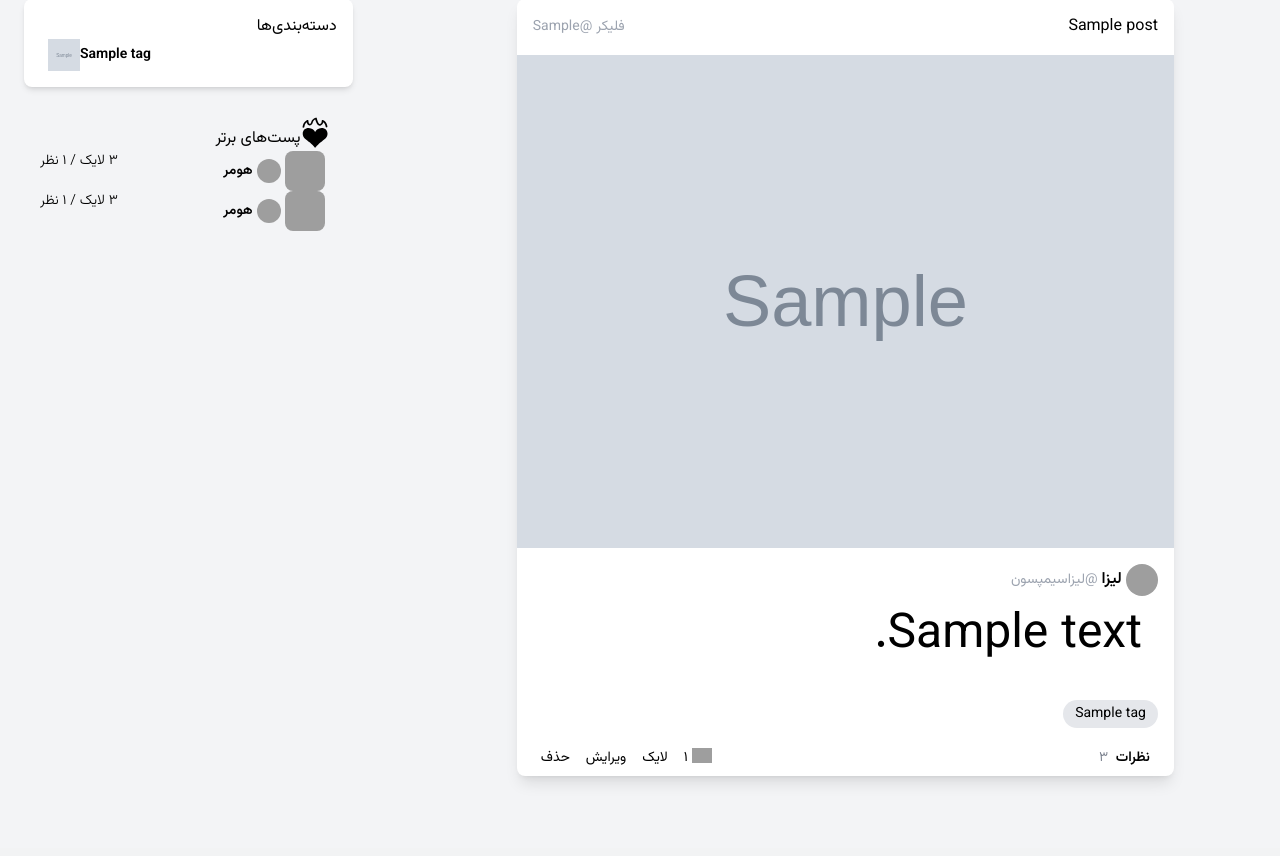
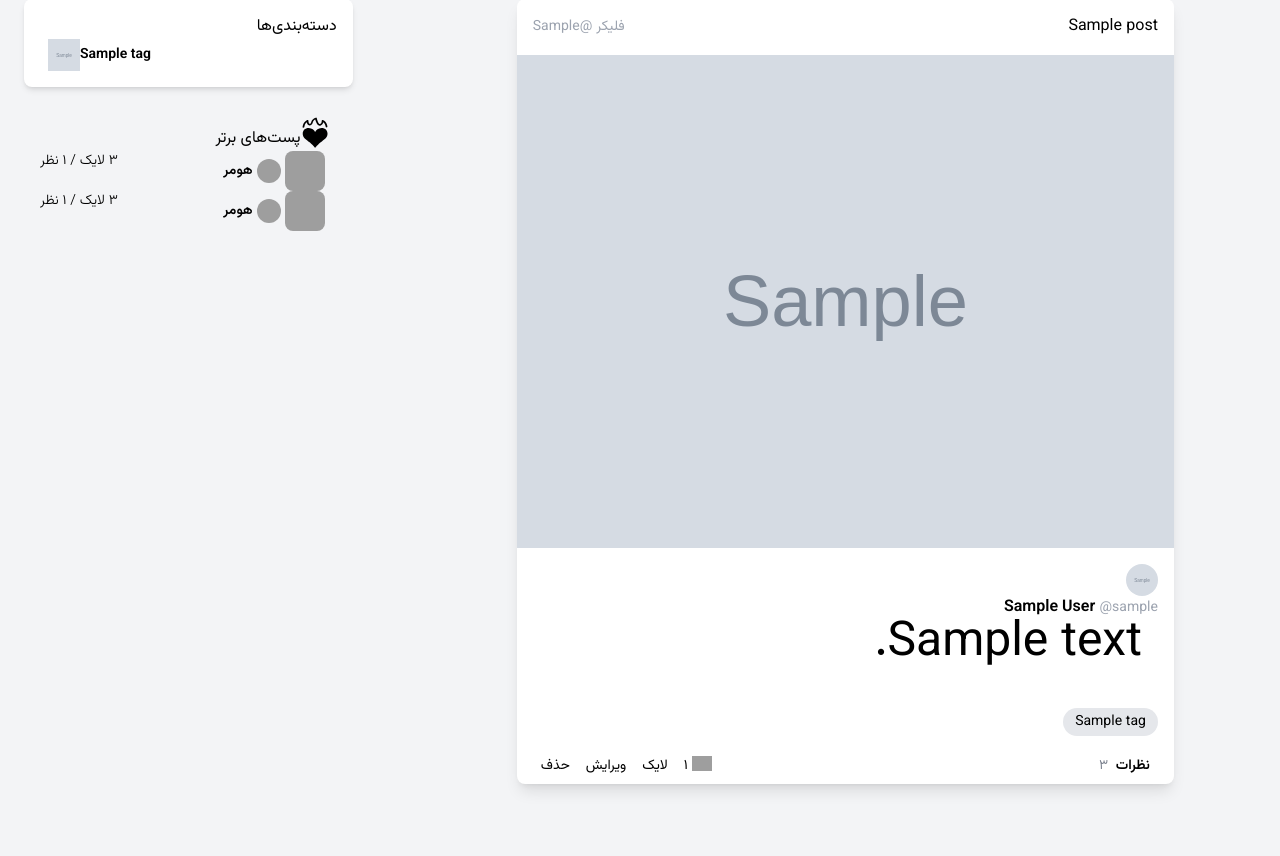
Before and after one commit to yazdancode/chat, a Django app: page / in a window 1280 px wide. Shown: the part 453-1309 px from the top of the page. Before the commit the page ends 1235 px from the top, so only its background shows below. Run offline with Django 5.2, Linux system fonts and the light colour scheme; tables that the repository leaves empty hold one stand-in row (values such as "Sample post"); grey boxes marked "Sample" are stand-in pictures; some libraries are stand-ins or nearby versions; grey boxes are pictures that could not be loaded.

Commit message:
User Profile Pages - Building a web app with Django

```diff
--- a/Chat/settings.py
+++ b/Chat/settings.py
@@ -107,3 +107,5 @@ LOGIN_REDIRECT_URL = "/"
 EMAIL_BACKEND = "django.core.mail.backends.console.EmailBackend"
 ACCOUNT_AUTHENTICATION_METHOD = "email"
 ACCOUNT_EMAIL_REQUIRED = True
+
+ACCOUNT_USERNAME_BLACKLIST = ["admin", "accounts", "profile", "category", "post"]
--- a/Post/models.py
+++ b/Post/models.py
@@ -1,10 +1,15 @@
 import uuid
+
+from django.contrib.auth.models import User
 from django.db import models
 
 
 class Post(models.Model):
     title = models.CharField(max_length=500)
     image = models.URLField(max_length=1000, blank=True, null=True)
+    author = models.ForeignKey(
+        User, on_delete=models.SET_NULL, null=True, related_name="posts"
+    )
     artist = models.CharField(max_length=500, null=True)
     url = models.URLField(max_length=500, null=True, blank=True)
     body = models.TextField()
--- a/Post/templates/posts/post.html
+++ b/Post/templates/posts/post.html
@@ -1,3 +1,4 @@
+{% load static %}
 <article class="card bg-white shadow-lg rounded-lg overflow-hidden mb-6">
                 <div class="flex items-center justify-between px-4 h-14">
                     <h3 class="text-start leading-5 ml-1">{{ post.title }}</h3>
@@ -7,11 +8,18 @@
                     <a href="{%url 'post-detail' post.id%}"><img class="w-full" src="{{ post.image }}" alt="post"></a>
                 </figure>
                 <div class="p-4 pb-2">
-                    <a class="flex items-center gap-1 mb-4" href="#">
-                        <img class="w-8 h-8 object-cover rounded-full" src="https://img.icons8.com/small/96/A9A9A9/happy.png" alt="User Image">
-                        <span class="font-bold hover:underline">لیزا</span>
-                        <span class="text-sm text-gray-400">@لیزاسیمپسون</span>
+                    {% if post.author %}
+                    <a href="{% url 'profile' username=user.username %}">
+                        <img class="w-8 h-8 object-cover rounded-full" src="{{ post.author.profile.avatar }}" alt="User Image">
+                        <span class="font-bold hover:underline">{{ post.author.profile.name }}</span>
+                        <span class="text-sm text-gray-400">@{{ post.author.username }}</span>
                     </a>
+                    {% else %}
+                    <div class="flex items-center gap-1 mb-4">
+                        <img class="w-8 h-8 object-cover roundefd-full" src="{% static 'Post/images/avatar_default.svg' %}" alt="#">
+                        <span class="font-bold hover:underline">no author</span>
+                    </div>
+                    {% endif %}
                     <p class="text-5xl mb-10 px-4 font1">{{ post.body }}</p>
                     <div class="flex items-center gap-2 text-sm mb-5 flex-wrap">
                         {% for tag in post.tags.all %}
--- a/User/models.py
+++ b/User/models.py
@@ -1,6 +1,7 @@
 from django.db import models
 from django.contrib.auth.models import User
 from django.contrib.auth.hashers import make_password
+from django.templatetags.static import static
 
 
 class Profile(models.Model):
@@ -23,3 +24,17 @@ class Profile(models.Model):
             self.username = self.username.strip().lower()
 
         super().save(*args, **kwargs)
+
+    @property
+    def avatar(self):
+        try:
+            avatar = self.image.url
+        except:
+            avatar = static("images/avatar_default.svg")
+        return avatar
+
+    @property
+    def name(self):
+        if self.user.first_name and self.user.last_name:
+            return f"{self.user.first_name} {self.user.last_name}"
+        return self.user.username
--- a/User/templates/users/profile_edit.html
+++ b/User/templates/users/profile_edit.html
@@ -1,9 +1,9 @@
 <h1>Edit Post</h1>
 <div class="card p-4">
     <div class="flex items-center mb-4">
-        <img class="w-20 h-20 object-cover rounded-xl mr-4" src="{{ user.profile.image.url }}">
+        <img class="w-20 h-20 object-cover rounded-xl mr-4" src="{{ user.profile.avatar }}">
         <div class="text-center max-w-md">
-            <h1 id="username">{{ user.profile.username }}</h1>
+            <h1 id="username">{{ user.profile.name }}</h1>
             <div class="text-gray-400 mb-2 -mt-3">@{{ user.username }}</div>
         </div>
     </div>
--- a/User/urls.py
+++ b/User/urls.py
@@ -1,8 +1,7 @@
 from django.urls import path
-
-from User.views import ProfileView, ProfileEditView
+from .views import ProfileView, ProfileEditView
 
 urlpatterns = [
-    path("profile/", ProfileView.as_view(), name="profile"),
-    path("profile/edit", ProfileEditView.as_view(), name="profile-edit"),
+    path("profile/<str:username>/", ProfileView.as_view(), name="profile"),
+    path("profile/edit/", ProfileEditView.as_view(), name="profile-edit"),
 ]
--- a/requirements.txt
+++ b/requirements.txt
@@ -9,6 +9,7 @@ Django==5.1.4
 django-allauth==0.54.0
 django-cleanup==9.0.0
 idna==3.10
+isort==5.13.2
 oauthlib==3.2.2
 pillow==11.0.0
 pycairo==1.27.0
--- a/templates/includes/header.html
+++ b/templates/includes/header.html
@@ -1,7 +1,7 @@
 {% load static %}
 <header x-data="{ mobilenavOpen: false }" class="md:flex items-center justify-between [&>*]:px-8 bg-gray-800 h-20 text-white sticky top-0 z-40">
     <div class="flex items-center justify-between h-20">
-        <!-- لوگو -->
+        <!-- Logo -->
         <div>
             <a class="flex items-center gap-1" href="/">
                 <img class="w-6 mr-1 -mt-1" src="{% static 'Post/images/fireheart_white.svg' %}" alt="heart"/>
@@ -9,7 +9,7 @@
             </a>
         </div>
 
-        <!-- آیکون موبایل -->
+        <!-- Mobile Icon -->
         <div class="md:hidden">
             <a @click="mobilenavOpen = !mobilenavOpen" class="h-12 w-12 flex items-center justify-center cursor-pointer hover:bg-gray-700 rounded-lg">
                 <img x-show="!mobilenavOpen" class="w-6 h-6 select-none" src="https://img.icons8.com/small/64/ffffff/menu.png" alt="menu"/>
@@ -18,7 +18,7 @@
         </div>
     </div>
 
-    <!-- ناوبری -->
+    <!-- Navigation -->
     <nav x-show="mobilenavOpen" x-cloak
          class="md:!block bg-gray-800 h-screen w-screen md:h-auto md:w-auto -mt-20 md:mt-0 absolute md:relative z-[-1]"
          x-transition:enter="duration-300 ease-out"
@@ -30,8 +30,8 @@
             <li><a href="{% url 'post-create' %}">ایجاد پست</a></li>
             <li x-data="{ dropdownOpen: false }" class="relative">
                 <a @click="dropdownOpen = !dropdownOpen" @click.away="dropdownOpen = false" class="cursor-pointer select-none">
-                    <img class="h-8 w-8 rounded-full object-cover ml-2" src="{{ user.profile.image.url }}" alt="user avatar"/>
-                    {{user.username}}
+                    <img class="h-8 w-8 rounded-full object-cover ml-2" src="{{ user.profile.avatar }}" alt="user avatar"/>
+                    {{user.profile.name}}
                     <img x-bind:class="dropdownOpen && 'rotate-180 duration-300'" class="w-4 mr-1" src="https://img.icons8.com/small/32/777777/expand-arrow.png" alt="dropdown arrow"/>
                 </a>
                 <div x-show="dropdownOpen" x-cloak
@@ -40,7 +40,12 @@
                      x-transition:enter-start="opacity-0 -translate-y-5 scale-90"
                      x-transition:enter-end="opacity-100 translate-y-0 scale-100">
                     <ul class="hoverlist [&>li>a]:justify-end">
-                        <li><a href="{% url 'profile' %}">پروفایل من</a></li>
+                        {% if user.username %}
+                        <!-- Profile link with 'username' passed to the URL pattern -->
+                        <li><a href="{% url 'profile' username=user.username %}">پروفایل من</a></li>
+                        {% else %}
+                            <p>نام کاربری در دسترس نیست</p>
+                        {% endif %}
                         <li><a href="{% url 'profile-edit' %}">ویرایش پروفایل</a></li>
                         <li><a href="{% url 'account_logout' %}">خروج</a></li>
                     </ul>
```
Also changed, not shown: Post/views.py (+0 -92 lines), Post/views/views.txt (added, +88 -0 lines), User/templates/users/profile.html (+10 -2 lines), User/views.py (+16 -28 lines), User/views/views.txt (added, +29 -0 lines).
